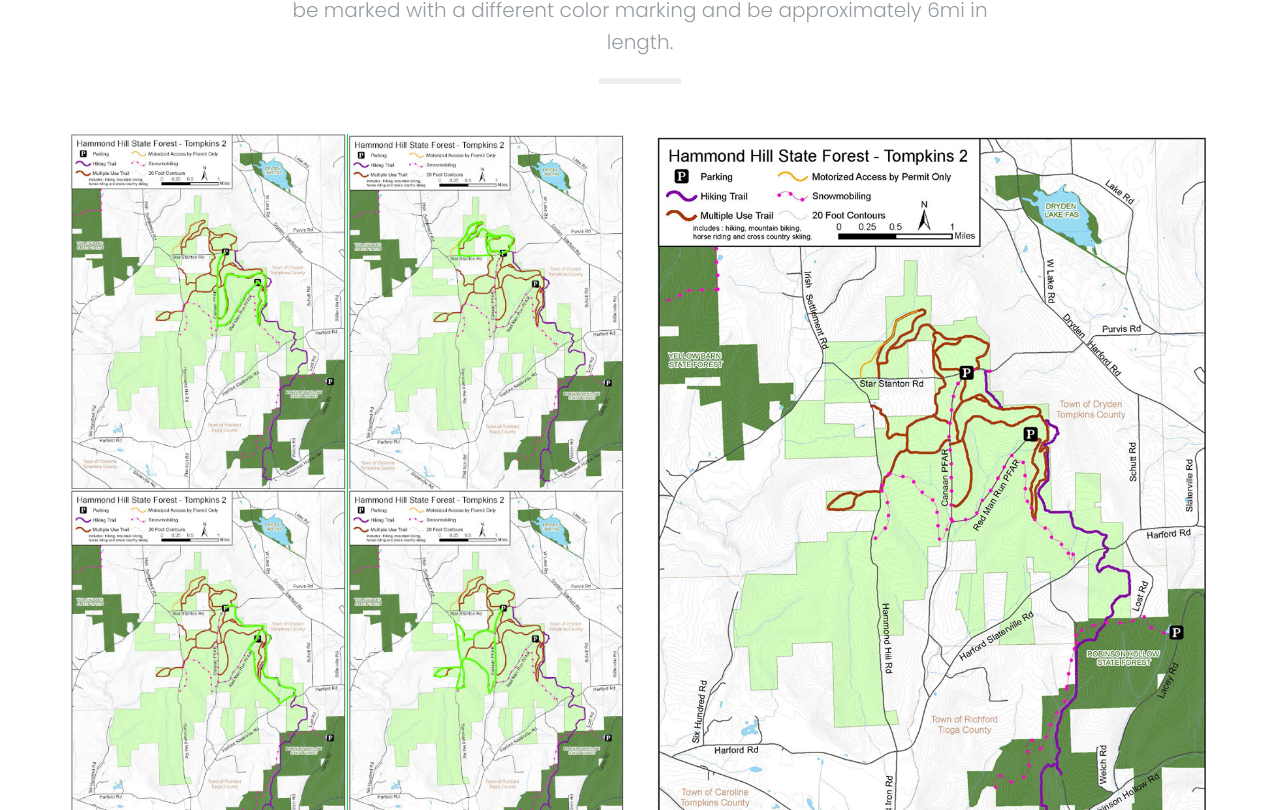
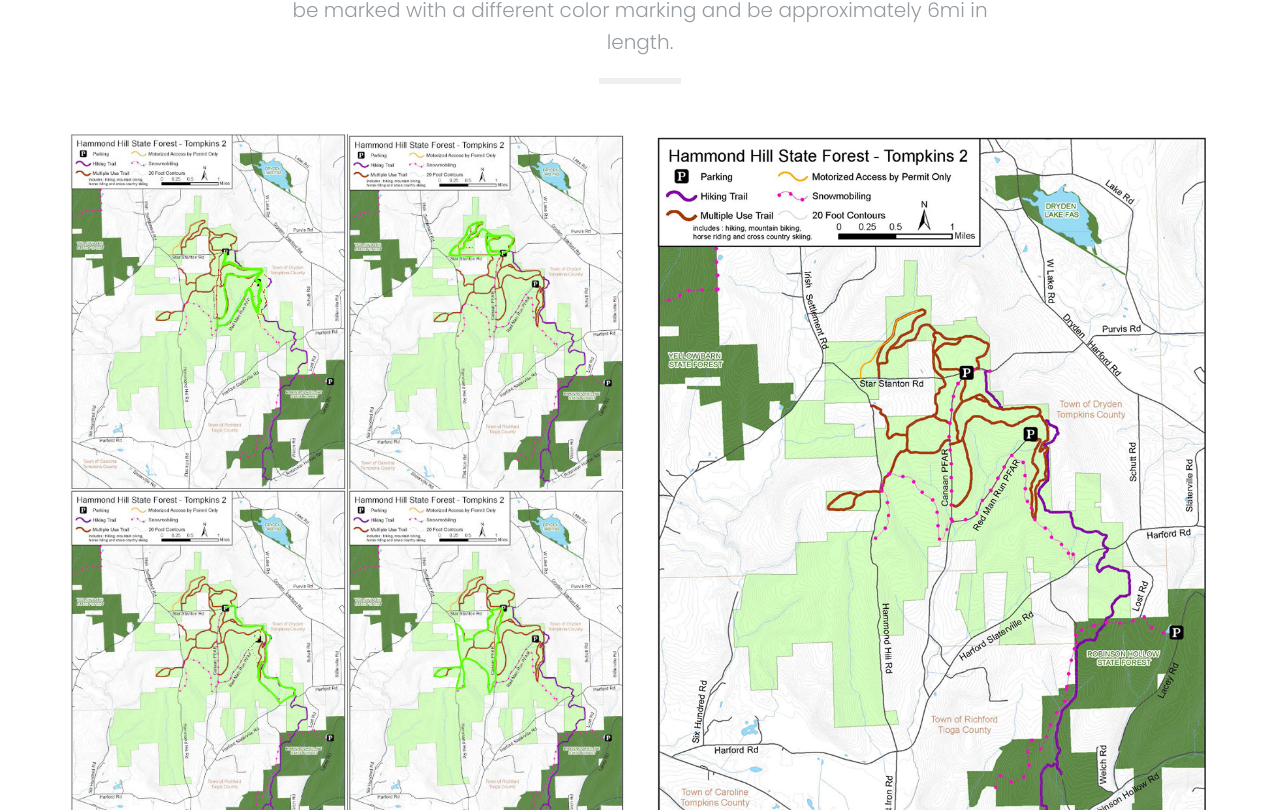
Before and after one commit to azyth/AIE_Productions_Website, a website: page hammond.html in a window 1280 px wide. Shown: the part 2530-3340 px from the top of the page. Drawn offline with Linux system fonts and the light colour scheme.

Commit message:
updated course map

```diff
--- a/hammond.html
+++ b/hammond.html
@@ -167,7 +167,7 @@
             </div>
 
             <div class="row">
-                <div class="col-sm-6"><img src="images/4_hammond_loops.jpg" alt="Image" class="img-responsive" /></div>
+                <div class="col-sm-6"><img src="images/4_hammond_loopsV2.jpg" alt="Image" class="img-responsive" /></div>
                 <!-- // end .col-sm-6 -->
                 <div class="col-sm-6"><img src="images/maphammondh.jpg" alt="Image" class="img-responsive" /></div>
                 <!-- // end .col-sm-6 -->
```
Also changed, not shown: images/4_hammond_loopsV2.jpg (added).
